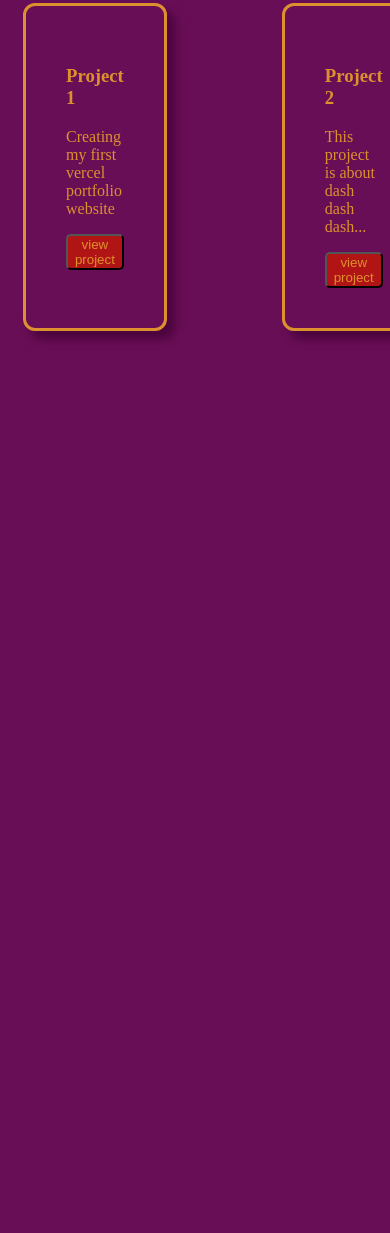
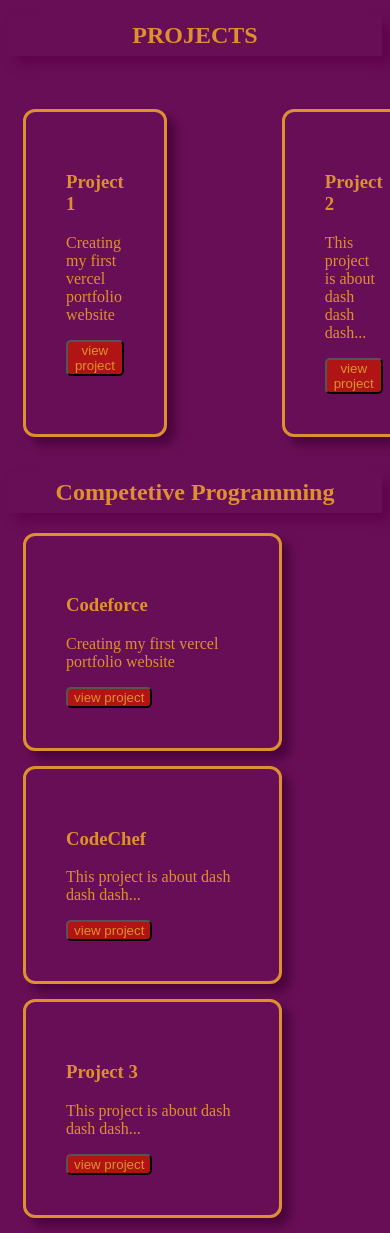
Before and after one commit to Adityag0243/My-Portfolio, a plain HTML site: page index.html in a window 390 px wide. Shown: the part 877-2110 px from the top of the page. Before the commit the page ends 1231 px from the top, so only its background shows below. Drawn offline with Linux system fonts and the light colour scheme.

Commit message:
WIth few changes

```diff
--- a/index.html
+++ b/index.html
@@ -11,56 +11,6 @@
         }
     </style>
 
-    <!-- <style>
-        body {
-          margin: 0;
-          padding: 0;
-          font-family: Arial, sans-serif;
-        }
-
-        .line {
-          position: relative;
-          height: 2px;
-          background-color: #000; /* Line color */
-        }
-
-        h1 {
-          position: absolute;
-          top: 10%;
-          left: 50%;
-          transform: translate(-50%, -50%);
-          margin: 0;
-        }
-      </style> -->
-      <!-- <style>
-        body {
-          font-family: Arial, sans-serif;
-          margin: 0;
-          padding: 0;
-          display: flex;
-          justify-content: center;
-          align-items: center;
-          height: 80vh;
-          background-color: #f4f4f4;
-        }
-
-        .card {
-          width: 300px;
-          padding: 20px;
-          box-shadow: 0 4px 8px rgba(0, 0, 0, 0.1);
-          background-color: #fff;
-          border-radius: 8px;
-          text-align: center;
-        }
-
-        .card h3 {
-          color: #333;
-        }
-
-        .card p {
-          color: #666;
-        }
-      </style> -->
 </head>
                         <!-- NAME AND IMAGE -->
 <body>
@@ -71,12 +21,13 @@
 
                                            <!-- INTRO -->
 
-    <h4 class="intro">Mobile No: 9151681050 &nbsp | &nbsp <a href="https://github.com/Adityag0243" target="_blank">GitHub Account</a> &nbsp | &nbsp <a href="https://www.linkedin.com/in/aditya-gupta-ug/" target="_blank">Linkedin Account</a> &nbsp | &nbsp Bengaluru , Karnataka</h5> <hr>
+    <h4 class="intro">Mobile No: 9151681050 &nbsp | &nbsp <a href="https://github.com/Adityag0243" target="_blank">GitHub Account</a> &nbsp | &nbsp <a href="https://www.linkedin.com/in/aditya-gupta-ug/" target="_blank">Linkedin Account</a> &nbsp | &nbsp Bengaluru , Karnataka</h5> <br><br> <hr>
+
 
 
 
     <p>Very much happy to explore things around tech🧑‍💻 with conventional and non conventional method through PWIOI in Bengaluru.🏢
-      Learning more and more about technology💁 to contribute society, which help others to embark their journey toward more conscious and more better society with technology💁</p><hr>
+      Learning more and more about technology💁 to contribute society, which help others to embark their journey toward more conscious and more better society with technology💁</p> <hr> <br><br>
 
 
 
@@ -84,7 +35,7 @@
 
 
 
-      <h2 class="project">PROJECTS</h2>
+      <h2 class="project">PROJECTS</h2> <br>
 
       <div class="Ad">
 
@@ -105,7 +56,22 @@
     </div>
 
   </div>
-
+  <h2 class="project">Competetive Programming</h2>
+  <div class="card">
+    <h3>Codeforce</h3>
+    <p>Creating my first vercel portfolio website</p>
+    <a href="https://adityag.vercel.app/" target="_blank"> <button>view project</button></a>
+  </div>
+  <div class="card">
+    <h3>CodeChef</h3>
+    <p>This project is about dash dash dash...</p>
+    <a href="https://adityag.vercel.app/" target="_blank"><button>view project</button></a>
+  </div>
+  <div class="card">
+    <h3>Project 3</h3>
+    <p>This project is about dash dash dash...</p>
+    <a href="https://adityag.vercel.app/" target="_blank"><button>view project</button></a>
+  </div>
 
 
 
```
